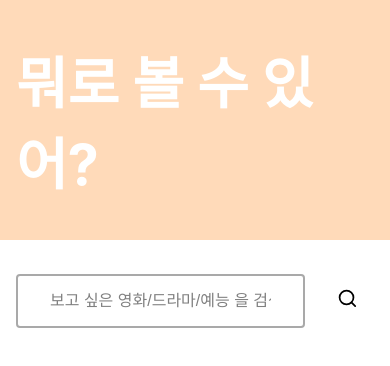
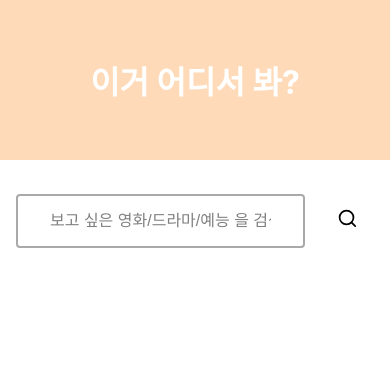
Before and after one commit to sohyeonAn/streaming_search, a React (Create React App) app: page / in a window 390 px wide. Shown: the top 366 px of the page. Built offline with nearby package versions, Linux system fonts and the light colour scheme.

Commit message:
💄 헤더 모바일 사이즈 추가

```diff
--- a/src/components/common/Header.js
+++ b/src/components/common/Header.js
@@ -19,11 +19,22 @@ const Wrapper = styled(Responsive)`
     font-size: 3.5rem;
     color: white;
   }
+
+  @media screen and (max-width: 430px) {
+    height: 10rem;
+    h1 {
+      font-size: 2rem;
+    }
+  }
 `;
 
 // 헤더가 fixed로 되어 있어 콘텐츠를 header아래에 나타내도록 해주기 위해 사용.
 const Spacer = styled.div`
   height: 15rem;
+
+  @media screen and (max-width: 430px) {
+    height: 10rem;
+  }
 `;
 
 function Header() {
@@ -31,7 +42,7 @@ function Header() {
     <>
       <HeaderBlock>
         <Wrapper>
-          <h1>뭐로 볼 수 있어?</h1>
+          <h1>이거 어디서 봐?</h1>
         </Wrapper>
       </HeaderBlock>
       <Spacer />
```
